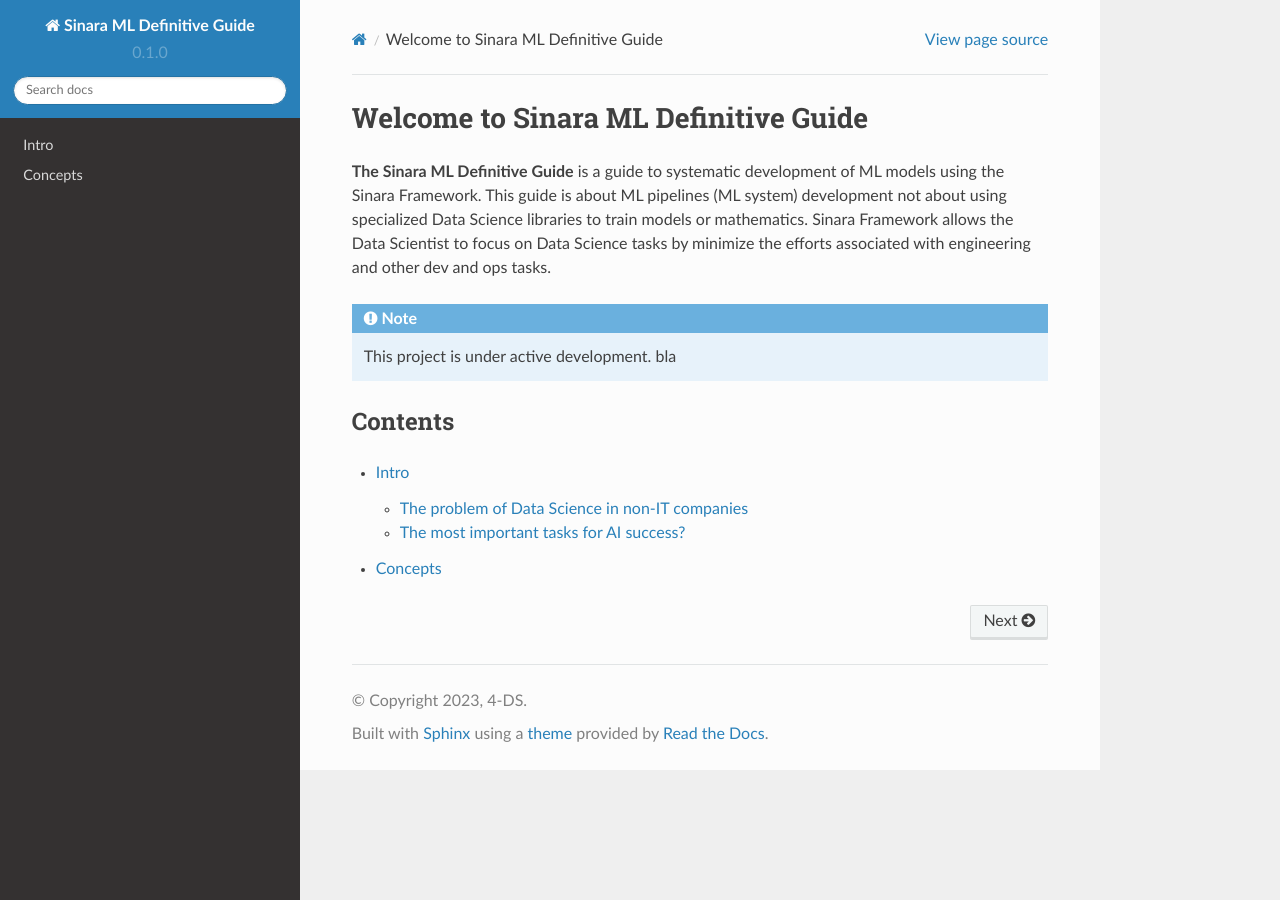
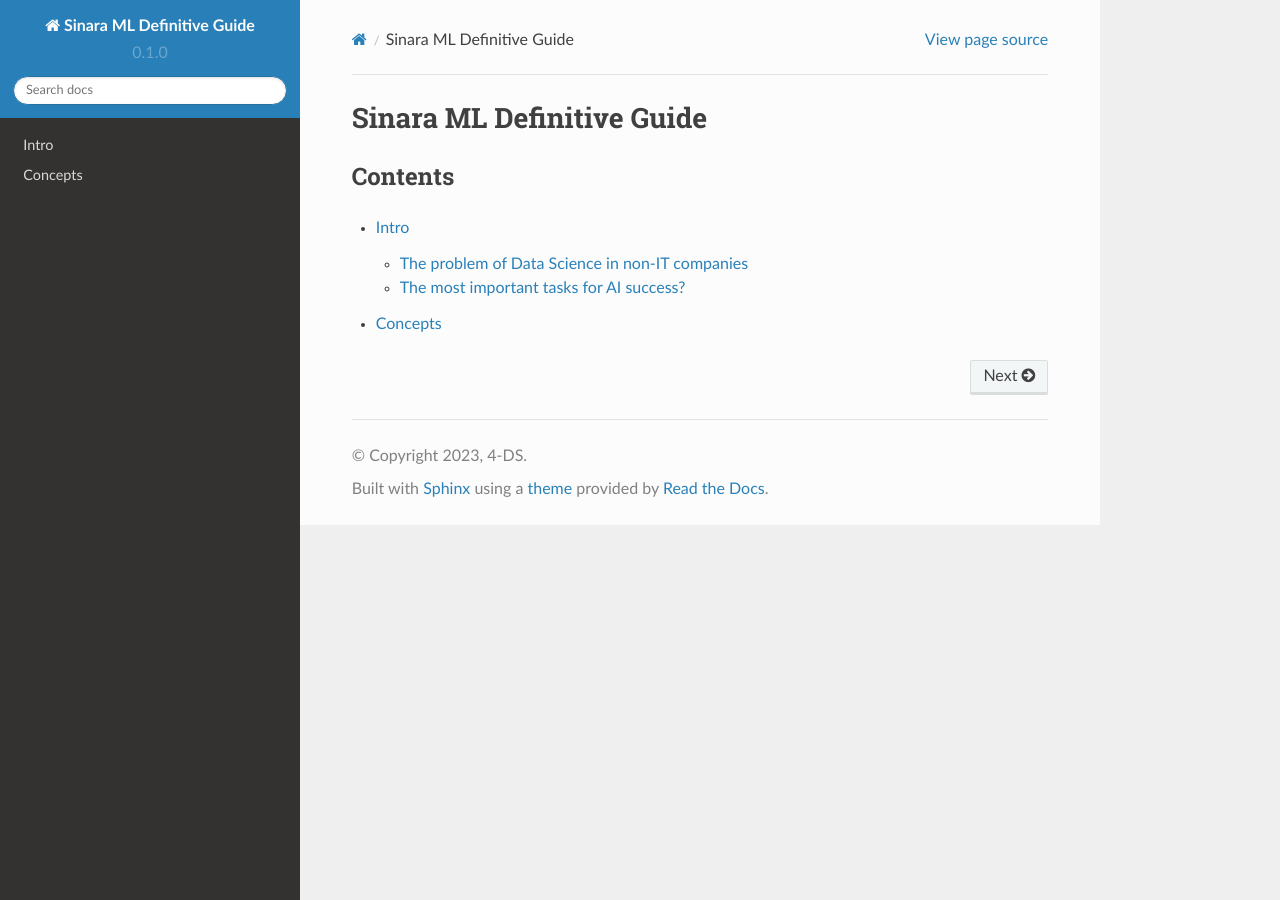
Before and after one commit to 4-DS/SinaraML-Def-Guide, a Sphinx documentation site: the page built from docs/source/index.rst, in a window 1280 px wide. Built offline with Sphinx 7.4.7 and the Read the Docs theme 2.0.0, drawn with Linux system fonts in a browser that asks for light colours.

Commit message:
Update index.rst

```diff
--- a/docs/source/index.rst
+++ b/docs/source/index.rst
@@ -1,11 +1,5 @@
-Welcome to Sinara ML Definitive Guide
+Sinara ML Definitive Guide
 ===================================
-
-**The Sinara ML Definitive Guide** is a guide to systematic development of ML models using the Sinara Framework. This guide is about ML pipelines (ML system) development not about using specialized Data Science libraries to train models or mathematics. Sinara Framework allows the Data Scientist to focus on Data Science tasks by minimize the efforts associated with engineering and other dev and ops tasks.
-
-.. note::
-
-   This project is under active development. bla
 
 Contents
 --------
```
